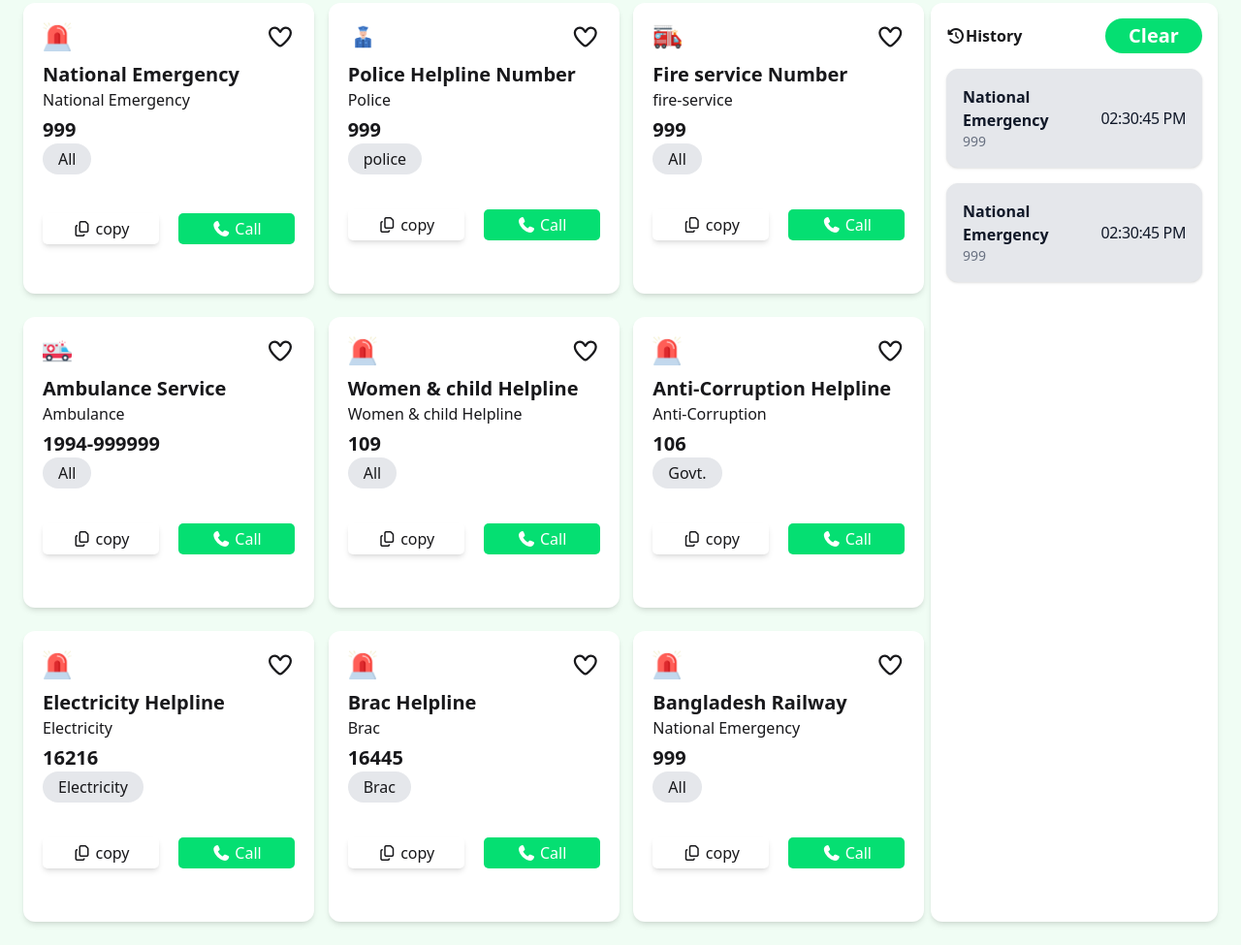
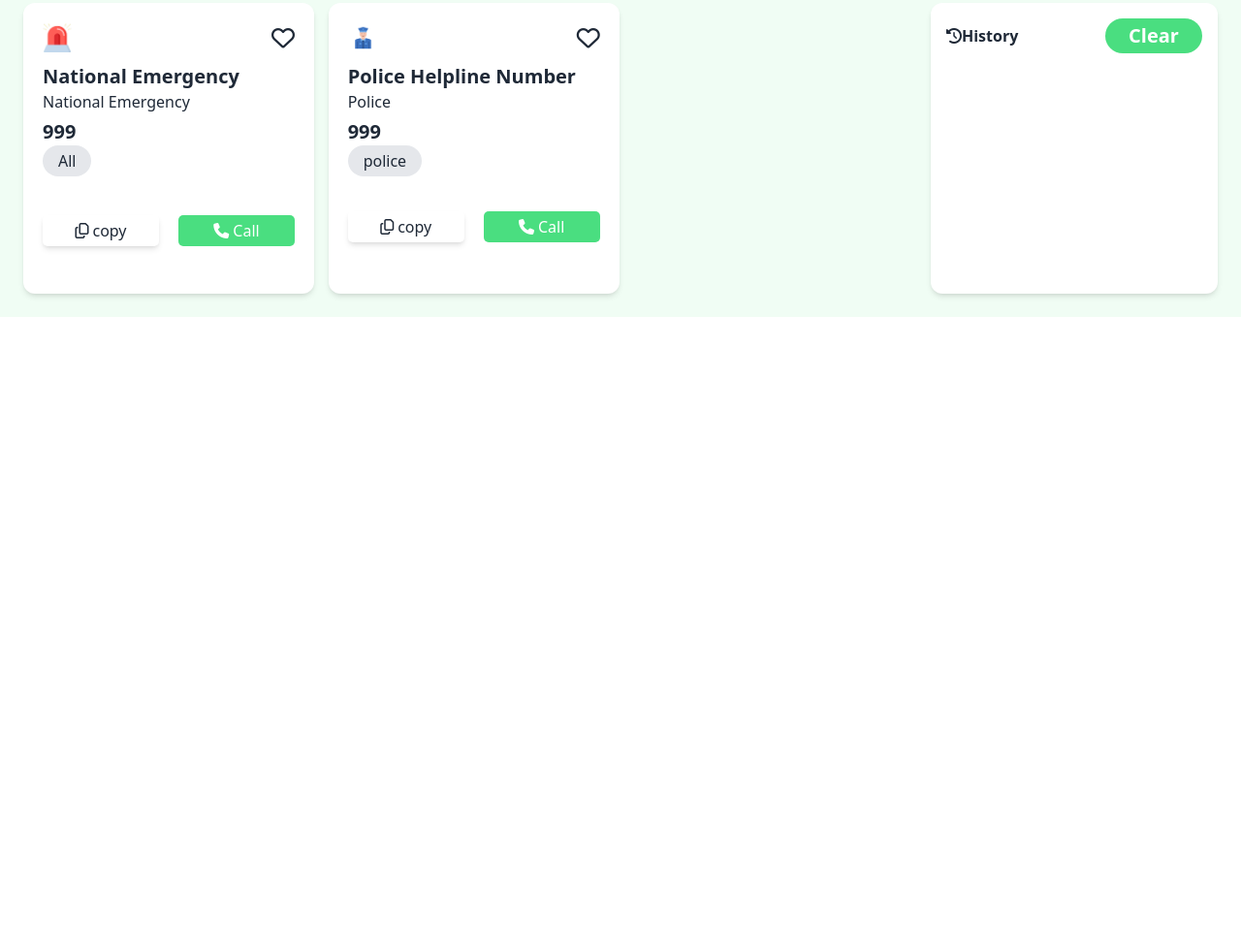
Before and after one commit to numangittuhub/Assignment_5_for_PH, a plain HTML site: page index.html in a window 1280 px wide. Shown: the part 557-1532 px from the top of the page at 97% size. After the commit the page ends 884 px from the top, so only its background shows below. Drawn offline with nearby package versions, Linux system fonts and the light colour scheme.

Commit message:
DOM testing succese full

```diff
--- a/index.html
+++ b/index.html
@@ -4,9 +4,9 @@
   <meta charset="UTF-8" />
   <meta name="viewport" content="width=device-width, initial-scale=1.0" />
   <title>Emergency Hotline</title>
-    <script src="https://cdn.jsdelivr.net/npm/@tailwindcss/browser@4"></script>
-    <link href="https://cdn.jsdelivr.net/npm/daisyui@5" rel="stylesheet" type="text/css" />
-    <link rel="stylesheet" href="https://cdnjs.cloudflare.com/ajax/libs/font-awesome/7.0.0/css/all.min.css" integrity="sha512-DxV+EoADOkOygM4IR9yXP8Sb2qwgidEmeqAEmDKIOfPRQZOWbXCzLC6vjbZyy0vPisbH2SyW27+ddLVCN+OMzQ==" crossorigin="anonymous" referrerpolicy="no-referrer" />
+  <script src="https://cdn.tailwindcss.com"></script>
+  <link href="https://cdn.jsdelivr.net/npm/daisyui@4.12.10/dist/full.min.css" rel="stylesheet" type="text/css" />
+  <link rel="stylesheet" href="https://cdnjs.cloudflare.com/ajax/libs/font-awesome/6.5.2/css/all.min.css" integrity="sha512-SnH5WK+bZxgPHs44uWIX+LLJAJ9/2PkPKZ5QiAj6Ta86w+fsb2TkcmfRyVX3pBnMFcV7oQPJkl9QevSCWr3W6A==" crossorigin="anonymous" referrerpolicy="no-referrer" />
 </head>
 <body>
   <header class="bg-white">
@@ -16,7 +16,7 @@
           <img src="./assets/logo.png" class="h-16 md:h-20" alt="Logo">
           <h2 class="font-extrabold text-[#006747] text-xl md:text-2xl">Emergency <br> Service</h2>
         </div>
-      <div class="nvbtn flex md:flex-row gap-2 md:gap-3 w-full md:w-auto ">
+        <div class="nvbtn flex md:flex-row gap-2 md:gap-3 w-full md:w-auto">
           <button class="bg-green-200 w-full md:w-[127px] flex items-center justify-center gap-1 hover:bg-green-300 text-white font-bold py-2 px-4 rounded-full transition-colors duration-200">
             <span>0</span><img src="./assets/heart.png" class="h-5" alt="Heart">
           </button>
@@ -24,7 +24,7 @@
             <span>100</span><img src="./assets/coin.png" class="h-5" alt="Coin">
           </button>
           <button class="bg-green-500 w-full md:w-[127px] flex items-center justify-center gap-1 hover:bg-gray-300 text-white font-bold py-2 px-4 rounded-full transition-colors duration-200">
-          <span>0</span>Copy<i class="fa-solid fa-copy"></i>
+            <span>0</span><i class="fa-solid fa-copy"></i>
           </button>
         </div>
       </div>
@@ -39,9 +39,7 @@
   </header>
   <main class="bg-green-50">
     <div class="grid grid-cols-4 gap-4 p-6">
-  <!-- Left side: 3 columns with cards -->
       <div class="col-span-3 grid grid-cols-3 gap-6">
-    <!-- 9 Cards -->
         <div class="bg-white shadow-md p-5 rounded-xl h-[300px] w-[300px] relative">
           <div class="icon flex justify-between items-center pb-[10px]">
             <img class="h-[30px]" src="./assets/emergency.png" alt="emergency icon">
@@ -52,19 +50,20 @@
             <p>National Emergency</p>
           </div>
           <h3 class="text-xl font-bold pt-[5px]">999</h3>
-      <button class="bg-gray-200 w-[px] flex items-center justify-center gap-1 pt-1 py-1 px-4 rounded-[20px]">
+          <button class="bg-gray-200 w-auto flex items-center justify-center gap-1 pt-1 py-1 px-4 rounded-[20px]">
             All
           </button>
           <div class="actbtn flex justify-between pt-10">
             <button class="w-[120px] flex items-center shadow-md justify-center gap-1 py-1 px-4 rounded-[5px] hover:bg-gray-300 transition-colors duration-200">
-          <i class="fa-regular fa-copy"></i><span class="">copy</span>
+              <i class="fa-regular fa-copy"></i><span>copy</span>
             </button>
             <button class="bg-green-400 w-[120px] flex items-center justify-center gap-1 py-1 px-4 rounded-[5px] hover:bg-green-700 transition-colors duration-200">
               <i class="text-white fa-solid fa-phone"></i><span class="text-white">Call</span>
             </button>
           </div>
         </div>
-    <!-- Repeat for other cards with unique heart IDs -->
+        <!-- অন্যান্য কার্ডগুলোর জন্য একই স্ট্রাকচার ব্যবহার করুন, শুধু আইকন, টেক্সট, এবং নম্বর পরিবর্তন করুন -->
+        <!-- উদাহরণ হিসেবে একটি কার্ড আরও যোগ করছি -->
         <div class="bg-white shadow-md p-5 rounded-xl h-[300px] w-[300px] relative">
           <div class="icon flex justify-between items-center pb-[10px]">
             <img class="h-[30px]" src="./assets/police.png" alt="emergency icon">
@@ -75,174 +74,20 @@
             <p>Police</p>
           </div>
           <h3 class="text-xl font-bold pt-[5px]">999</h3>
-      <button class="bg-gray-200 w-[px] flex items-center justify-center gap-1 pt-1 py-1 px-4 rounded-[20px]">
+          <button class="bg-gray-200 w-auto flex items-center justify-center gap-1 pt-1 py-1 px-4 rounded-[20px]">
             police
           </button>
           <div class="actbtn flex justify-between pt-9">
             <button class="w-[120px] flex items-center shadow-md justify-center gap-1 py-1 px-4 rounded-[5px] hover:bg-gray-300 transition-colors duration-200">
-          <i class="fa-regular fa-copy"></i><span class="">copy</span>
+              <i class="fa-regular fa-copy"></i><span>copy</span>
             </button>
             <button class="bg-green-400 w-[120px] flex items-center justify-center gap-1 py-1 px-4 rounded-[5px] hover:bg-green-700 transition-colors duration-200">
               <i class="text-white fa-solid fa-phone"></i><span class="text-white">Call</span>
             </button>
           </div>
         </div>
-    <div class="bg-white shadow-md p-5 rounded-xl h-[300px] w-[300px] relative">
-      <div class="icon flex justify-between items-center pb-[10px]">
-        <img class="h-[30px]" src="./assets/fire-service.png" alt="emergency icon">
-        <i class="fa-regular fa-heart text-2xl cursor-pointer transition-colors duration-200" id="heart3"></i>
+        <!-- বাকি কার্ডগুলো যোগ করুন, প্রতিটির জন্য আলাদা heart ID (heart3, heart4, ইত্যাদি) ব্যবহার করুন -->
       </div>
-      <div class="txt">
-        <h2 class="font-bold text-xl">Fire service Number</h2>
-        <p>fire-service</p>
-      </div>
-      <h3 class="text-xl font-bold pt-[5px]">999</h3>
-      <button class="bg-gray-200 w-[px] flex items-center justify-center gap-1 pt-1 py-1 px-4 rounded-[20px]">
-        All
-      </button>
-      <div class="actbtn flex justify-between pt-9">
-        <button class="w-[120px] flex items-center shadow-md justify-center gap-1 py-1 px-4 rounded-[5px] hover:bg-gray-300 transition-colors duration-200">
-          <i class="fa-regular fa-copy"></i><span class="">copy</span>
-        </button>
-        <button class="bg-green-400 w-[120px] flex items-center justify-center gap-1 py-1 px-4 rounded-[5px] hover:bg-green-700 transition-colors duration-200">
-          <i class="text-white fa-solid fa-phone"></i><span class="text-white">Call</span>
-        </button>
-      </div>
-    </div>
-    <div class="bg-white shadow-md p-5 rounded-xl h-[300px] w-[300px] relative">
-      <div class="icon flex justify-between items-center pb-[10px]">
-        <img class="h-[30px]" src="./assets/ambulance.png" alt="emergency icon">
-        <i class="fa-regular fa-heart text-2xl cursor-pointer transition-colors duration-200" id="heart4"></i>
-      </div>
-      <div class="txt">
-        <h2 class="font-bold text-xl">Ambulance Service</h2>
-        <p>Ambulance</p>
-      </div>
-      <h3 class="text-xl font-bold pt-[5px]">1994-999999</h3>
-      <button class="bg-gray-200 w-[px] flex items-center justify-center gap-1 pt-1 py-1 px-4 rounded-[20px]">
-        All
-      </button>
-      <div class="actbtn flex justify-between pt-9">
-        <button class="w-[120px] flex items-center shadow-md justify-center gap-1 py-1 px-4 rounded-[5px] hover:bg-gray-300 transition-colors duration-200">
-          <i class="fa-regular fa-copy"></i><span class="">copy</span>
-        </button>
-        <button class="bg-green-400 w-[120px] flex items-center justify-center gap-1 py-1 px-4 rounded-[5px] hover:bg-green-700 transition-colors duration-200">
-          <i class="text-white fa-solid fa-phone"></i><span class="text-white">Call</span>
-        </button>
-      </div>
-    </div>
-    <div class="bg-white shadow-md p-5 rounded-xl h-[300px] w-[300px] relative">
-      <div class="icon flex justify-between items-center pb-[10px]">
-        <img class="h-[30px]" src="./assets/emergency.png" alt="emergency icon">
-        <i class="fa-regular fa-heart text-2xl cursor-pointer transition-colors duration-200" id="heart5"></i>
-      </div>
-      <div class="txt">
-        <h2 class="font-bold text-xl">Women & child Helpline</h2>
-        <p>Women & child Helpline</p>
-      </div>
-      <h3 class="text-xl font-bold pt-[5px]">109</h3>
-      <button class="bg-gray-200 w-[px] flex items-center justify-center gap-1 pt-1 py-1 px-4 rounded-[20px]">
-        All
-      </button>
-      <div class="actbtn flex justify-between pt-9">
-        <button class="w-[120px] flex items-center shadow-md justify-center gap-1 py-1 px-4 rounded-[5px] hover:bg-gray-300 transition-colors duration-200">
-          <i class="fa-regular fa-copy"></i><span class="">copy</span>
-        </button>
-        <button class="bg-green-400 w-[120px] flex items-center justify-center gap-1 py-1 px-4 rounded-[5px] hover:bg-green-700 transition-colors duration-200">
-          <i class="text-white fa-solid fa-phone"></i><span class="text-white">Call</span>
-        </button>
-      </div>
-    </div>
-    <div class="bg-white shadow-md p-5 rounded-xl h-[300px] w-[300px] relative">
-      <div class="icon flex justify-between items-center pb-[10px]">
-        <img class="h-[30px]" src="./assets/emergency.png" alt="emergency icon">
-        <i class="fa-regular fa-heart text-2xl cursor-pointer transition-colors duration-200" id="heart6"></i>
-      </div>
-      <div class="txt">
-        <h2 class="font-bold text-xl">Anti-Corruption Helpline</h2>
-        <p>Anti-Corruption</p>
-      </div>
-      <h3 class="text-xl font-bold pt-[5px]">106</h3>
-      <button class="bg-gray-200 w-[px] flex items-center justify-center gap-1 pt-1 py-1 px-4 rounded-[20px]">
-        Govt.
-      </button>
-      <div class="actbtn flex justify-between pt-9">
-        <button class="w-[120px] flex items-center shadow-md justify-center gap-1 py-1 px-4 rounded-[5px] hover:bg-gray-300 transition-colors duration-200">
-          <i class="fa-regular fa-copy"></i><span class="">copy</span>
-        </button>
-        <button class="bg-green-400 w-[120px] flex items-center justify-center gap-1 py-1 px-4 rounded-[5px] hover:bg-green-700 transition-colors duration-200">
-          <i class="text-white fa-solid fa-phone"></i><span class="text-white">Call</span>
-        </button>
-      </div>
-    </div>
-    <div class="bg-white shadow-md p-5 rounded-xl h-[300px] w-[300px] relative">
-      <div class="icon flex justify-between items-center pb-[10px]">
-        <img class="h-[30px]" src="./assets/emergency.png" alt="emergency icon">
-        <i class="fa-regular fa-heart text-2xl cursor-pointer transition-colors duration-200" id="heart7"></i>
-      </div>
-      <div class="txt">
-        <h2 class="font-bold text-xl">Electricity Helpline</h2>
-        <p>Electricity</p>
-      </div>
-      <h3 class="text-xl font-bold pt-[5px]">16216</h3>
-      <button class="bg-gray-200 w-[px] flex items-center justify-center gap-1 pt-1 py-1 px-4 rounded-[20px]">
-        Electricity
-      </button>
-      <div class="actbtn flex justify-between pt-9">
-        <button class="w-[120px] flex items-center shadow-md justify-center gap-1 py-1 px-4 rounded-[5px] hover:bg-gray-300 transition-colors duration-200">
-          <i class="fa-regular fa-copy"></i><span class="">copy</span>
-        </button>
-        <button class="bg-green-400 w-[120px] flex items-center justify-center gap-1 py-1 px-4 rounded-[5px] hover:bg-green-700 transition-colors duration-200">
-          <i class="text-white fa-solid fa-phone"></i><span class="text-white">Call</span>
-        </button>
-      </div>
-    </div>
-    <div class="bg-white shadow-md p-5 rounded-xl h-[300px] w-[300px] relative">
-      <div class="icon flex justify-between items-center pb-[10px]">
-        <img class="h-[30px]" src="./assets/emergency.png" alt="emergency icon">
-        <i class="fa-regular fa-heart text-2xl cursor-pointer transition-colors duration-200" id="heart8"></i>
-      </div>
-      <div class="txt">
-        <h2 class="font-bold text-xl">Brac Helpline</h2>
-        <p>Brac</p>
-      </div>
-      <h3 class="text-xl font-bold pt-[5px]">16445</h3>
-      <button class="bg-gray-200 w-[px] flex items-center justify-center gap-1 pt-1 py-1 px-4 rounded-[20px]">
-        Brac
-      </button>
-      <div class="actbtn flex justify-between pt-9">
-        <button class="w-[120px] flex items-center shadow-md justify-center gap-1 py-1 px-4 rounded-[5px] hover:bg-gray-300 transition-colors duration-200">
-          <i class="fa-regular fa-copy"></i><span class="">copy</span>
-        </button>
-        <button class="bg-green-400 w-[120px] flex items-center justify-center gap-1 py-1 px-4 rounded-[5px] hover:bg-green-700 transition-colors duration-200">
-          <i class="text-white fa-solid fa-phone"></i><span class="text-white">Call</span>
-        </button>
-      </div>
-    </div>
-    <div class="bg-white shadow-md p-5 rounded-xl h-[300px] w-[300px] relative">
-      <div class="icon flex justify-between items-center pb-[10px]">
-        <img class="h-[30px]" src="./assets/emergency.png" alt="emergency icon">
-        <i class="fa-regular fa-heart text-2xl cursor-pointer transition-colors duration-200" id="heart9"></i>
-      </div>
-      <div class="txt">
-        <h2 class="font-bold text-xl">Bangladesh Railway</h2>
-        <p>National Emergency</p>
-      </div>
-      <h3 class="text-xl font-bold pt-[5px]">999</h3>
-      <button class="bg-gray-200 w-[px] flex items-center justify-center gap-1 pt-1 py-1 px-4 rounded-[20px]">
-        All
-      </button>
-      <div class="actbtn flex justify-between pt-9">
-        <button class="w-[120px] flex items-center shadow-md justify-center gap-1 py-1 px-4 rounded-[5px] hover:bg-gray-300 transition-colors duration-200">
-          <i class="fa-regular fa-copy"></i><span class="">copy</span>
-        </button>
-        <button class="bg-green-400 w-[120px] flex items-center justify-center gap-1 py-1 px-4 rounded-[5px] hover:bg-green-700 transition-colors duration-200">
-          <i class="text-white fa-solid fa-phone"></i><span class="text-white">Call</span>
-        </button>
-      </div>
-    </div>
-  </div>
-  <!-- Right side: Aside -->
       <aside class="shadow-md bg-white col-span-1 p-4 rounded-xl">
         <div class="History flex justify-between items-center">
           <h4><i class="fa-solid fa-clock-rotate-left"></i><span class="font-semibold">History</span></h4>
@@ -253,39 +98,109 @@
           </div>
         </div>
         <div class="log-history">
-      <div class="max-w-md mx-auto rounded-xl border border-gray-200 bg-gray-200 p-4 mt-4 shadow-sm flex items-center justify-between gap-4">
-        <div class="flex-1">
-          <h5 class="font-semibold text-gray-900">National Emergency</h5>
-          <p class="text-sm text-gray-500">999</p>
-        </div>
-        <time datetime="2025-08-29T14:30:45" class="tracking-tight tabular-nums text-gray-900">
-          02:30:45 PM
-        </time>
-      </div>
-      <div class="max-w-md mx-auto rounded-xl border border-gray-200 bg-gray-200 p-4 mt-4 shadow-sm flex items-center justify-between gap-4">
-        <div class="flex-1">
-          <h5 class="font-semibold text-gray-900">National Emergency</h5>
-          <p class="text-sm text-gray-500">999</p>
-        </div>
-        <time datetime="2025-08-29T14:30:45" class="tracking-tight tabular-nums text-gray-900">
-          02:30:45 PM
-        </time>
-      </div>
+          <!-- History items will be added dynamically -->
         </div>
       </aside>
     </div>
   </main>
+  <script>
+    // Initial state
+    let heartCount = 0;
+    let coinCount = 100;
+    let copyCount = 0;
+    let favoriteNumbers = new Set();
 
-<script>
-  // JavaScript to toggle heart icon color on click
+    // Update counters in header
+    const updateCounters = () => {
+      document.querySelector('.nvbtn button:nth-child(1) span').textContent = heartCount;
+      document.querySelector('.nvbtn button:nth-child(2) span').textContent = coinCount;
+      document.querySelector('.nvbtn button:nth-child(3) span').textContent = copyCount;
+    };
+
+    // Heart button functionality
     const hearts = document.querySelectorAll('.fa-heart');
     hearts.forEach(heart => {
       heart.addEventListener('click', () => {
-      heart.classList.toggle('text-red-500');
+        const number = heart.closest('.bg-white').querySelector('h3').textContent;
+        if (favoriteNumbers.has(number)) {
+          favoriteNumbers.delete(number);
+          heart.classList.remove('fa-solid', 'text-red-500');
+          heart.classList.add('fa-regular');
+          heartCount--;
+        } else {
+          favoriteNumbers.add(number);
+          heart.classList.add('fa-solid', 'text-red-500');
+          heart.classList.remove('fa-regular');
+          heartCount++;
+        }
+        updateCounters();
       });
     });
+
+    // Copy button functionality
+    const copyButtons = document.querySelectorAll('.actbtn button:nth-child(1)');
+    copyButtons.forEach(button => {
+      button.addEventListener('click', () => {
+        const number = button.closest('.bg-white').querySelector('h3').textContent;
+        navigator.clipboard.writeText(number).then(() => {
+          copyCount++;
+          updateCounters();
+          alert(`Number ${number} copied to clipboard!`);
+        }).catch(err => {
+          console.error('Failed to copy: ', err);
+          alert('Failed to copy number!');
+        });
+      });
+    });
+
+    // Call button functionality
+    const callButtons = document.querySelectorAll('.actbtn button:nth-child(2)');
+    callButtons.forEach(button => {
+      button.addEventListener('click', () => {
+        if (coinCount < 20) {
+          alert('Insufficient coins! Need at least 20 coins to make a call.');
+          return;
+        }
+
+        const card = button.closest('.bg-white');
+        const number = card.querySelector('h3').textContent;
+        const title = card.querySelector('h2').textContent;
+
+        // Deduct coins
+        coinCount -= 20;
+        updateCounters();
+
+        // Show alert
+        alert(`Calling ${number}...`);
+
+        // Add to history
+        const historyContainer = document.querySelector('.log-history');
+        const currentTime = new Date().toLocaleTimeString('en-US', { hour12: true });
+        const historyItem = `
+          <div class="max-w-md mx-auto rounded-xl border border-gray-200 bg-gray-200 p-4 mt-4 shadow-sm flex items-center justify-between gap-4">
+            <div class="flex-1">
+              <h5 class="font-semibold text-gray-900">${title}</h5>
+              <p class="text-sm text-gray-500">${number}</p>
+            </div>
+            <time datetime="${new Date().toISOString()}" class="tracking-tight tabular-nums text-gray-900">
+              ${currentTime}
+            </time>
+          </div>
+        `;
+        historyContainer.insertAdjacentHTML('afterbegin', historyItem);
+      });
+    });
+
+    // Clear history functionality
+    const clearButton = document.querySelector('.clbtn button');
+    clearButton.addEventListener('click', () => {
+      const historyContainer = document.querySelector('.log-history');
+      historyContainer.innerHTML = '';
+    });
+
+    // Initialize counters
+    updateCounters();
   </script>
-
   <style>
     @media (max-width: 640px) {
       main .grid {
@@ -295,14 +210,14 @@
         grid-column: 1;
         display: flex;
         flex-direction: column;
-      gap: -6px;
+        gap: 1rem;
       }
       main .col-span-3 > div {
         width: 100%;
         margin-bottom: 1rem;
       }
       main aside {
-    background-color:white;
+        background-color: white;
         grid-column: 1;
         margin-top: 1rem;
       }
```
Lines whose indentation alone changed are shown as unchanged.
